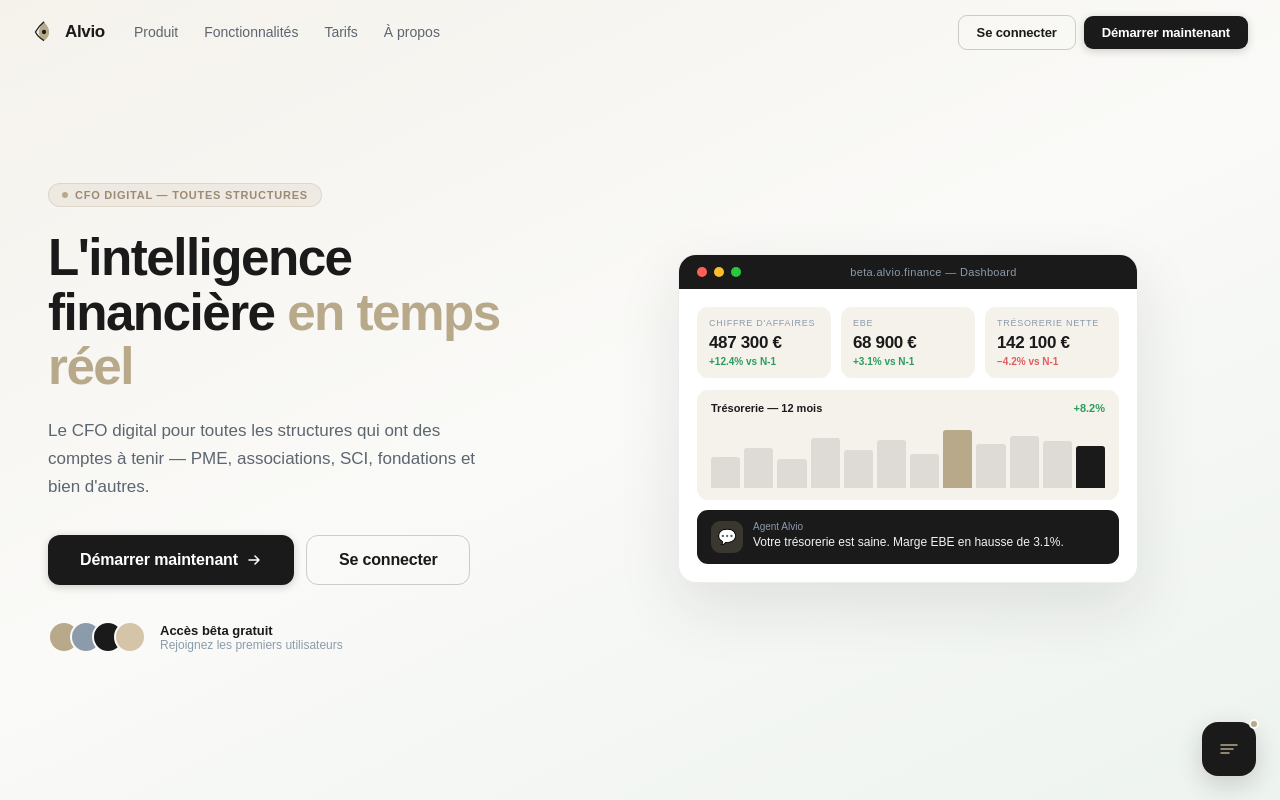
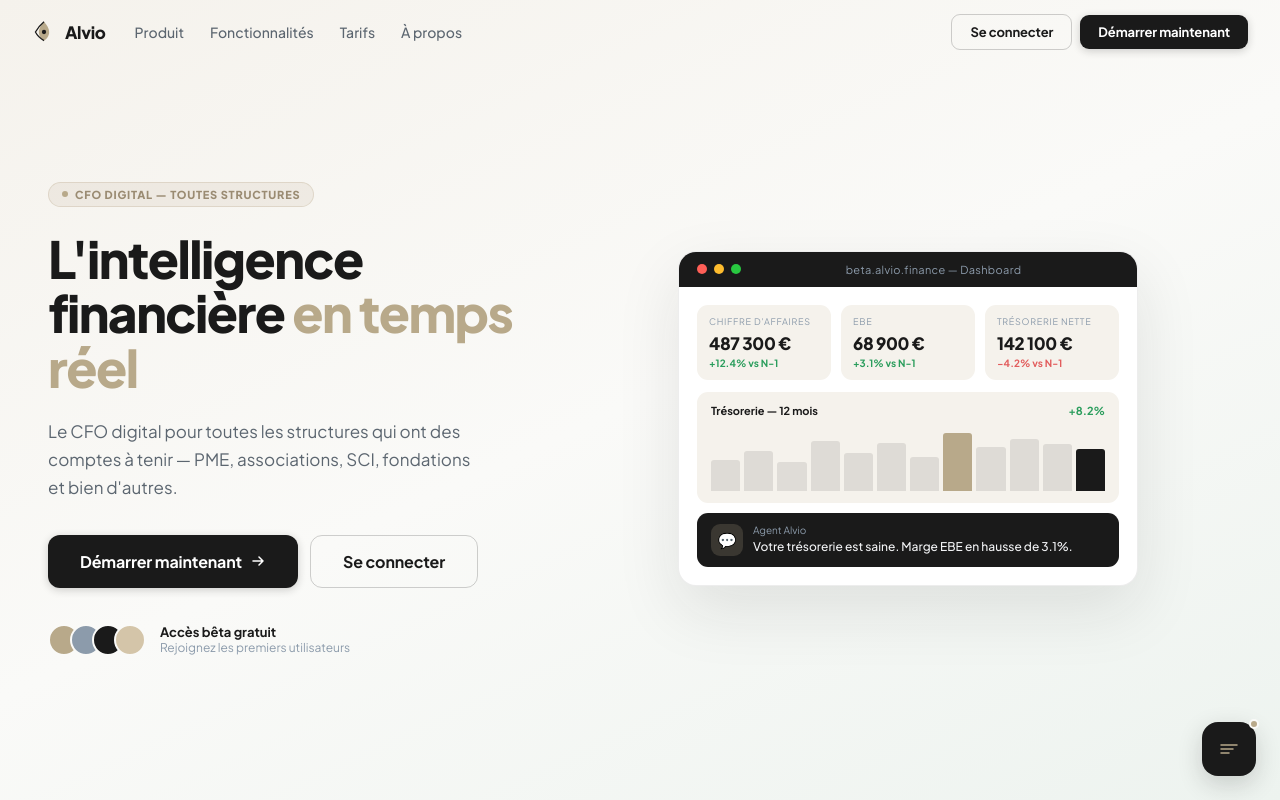
Before and after one commit to unalomeltd-spec/alvio, a Next.js app: page / in a window 1280 px wide. Shown: the top 800 px of the page. Built offline with nearby package versions, Linux system fonts and the light colour scheme.

Commit message:
Update layout.tsx

```diff
--- a/src/app/layout.tsx
+++ b/src/app/layout.tsx
@@ -2,13 +2,18 @@
 import './globals.css'
 
 export const metadata: Metadata = {
-  title: 'Alvio — L\'intelligence financière en temps réel',
-  description: 'Le CFO digital des dirigeants de TPE/PME françaises.',
+  title: "Alvio — L'intelligence financière en temps réel",
+  description: "Le CFO digital pour toutes les structures qui ont des comptes à tenir.",
 }
 
 export default function RootLayout({ children }: { children: React.ReactNode }) {
   return (
     <html lang="fr">
+      <head>
+        <link rel="preconnect" href="https://fonts.googleapis.com"/>
+        <link rel="preconnect" href="https://fonts.gstatic.com" crossOrigin="anonymous"/>
+        <link href="https://fonts.googleapis.com/css2?family=Plus+Jakarta+Sans:wght@300;400;500;600;700;800&display=swap" rel="stylesheet"/>
+      </head>
       <body>{children}</body>
     </html>
   )
```
